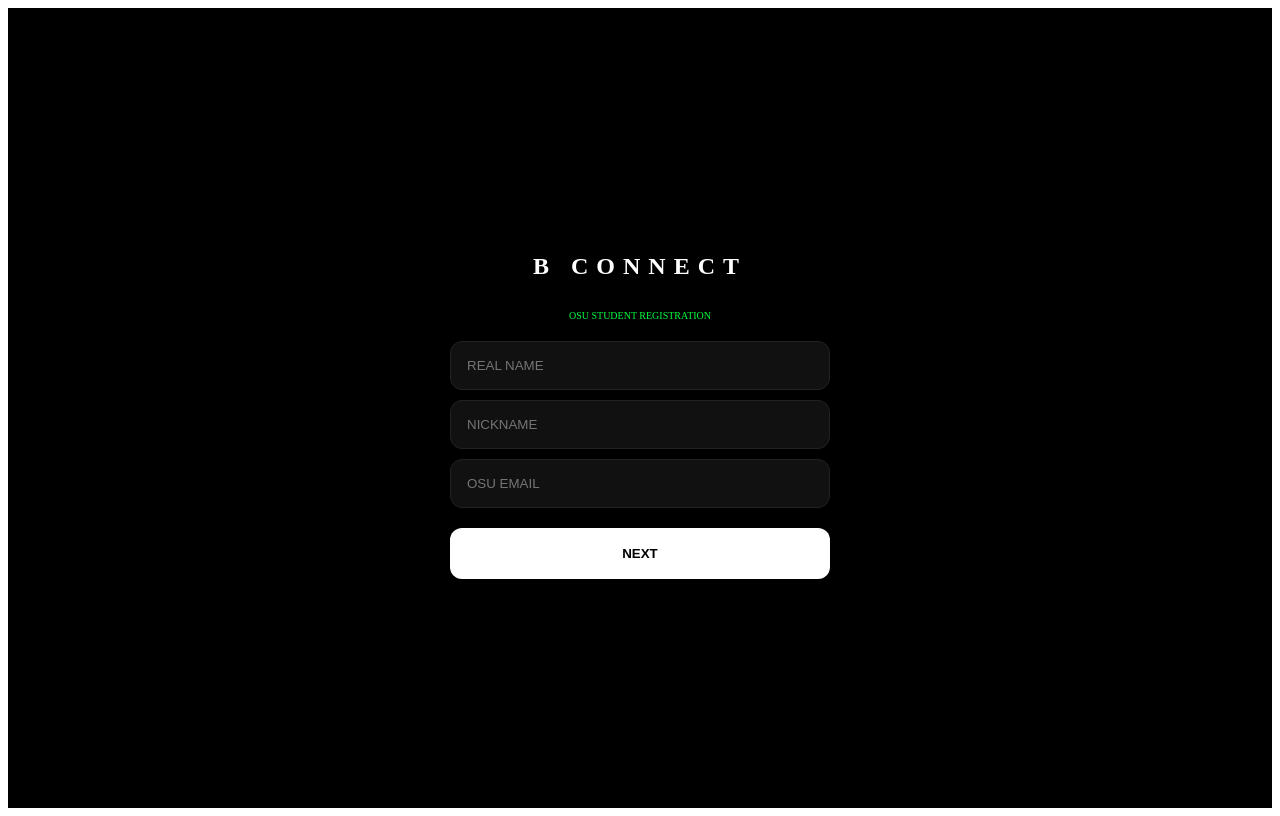
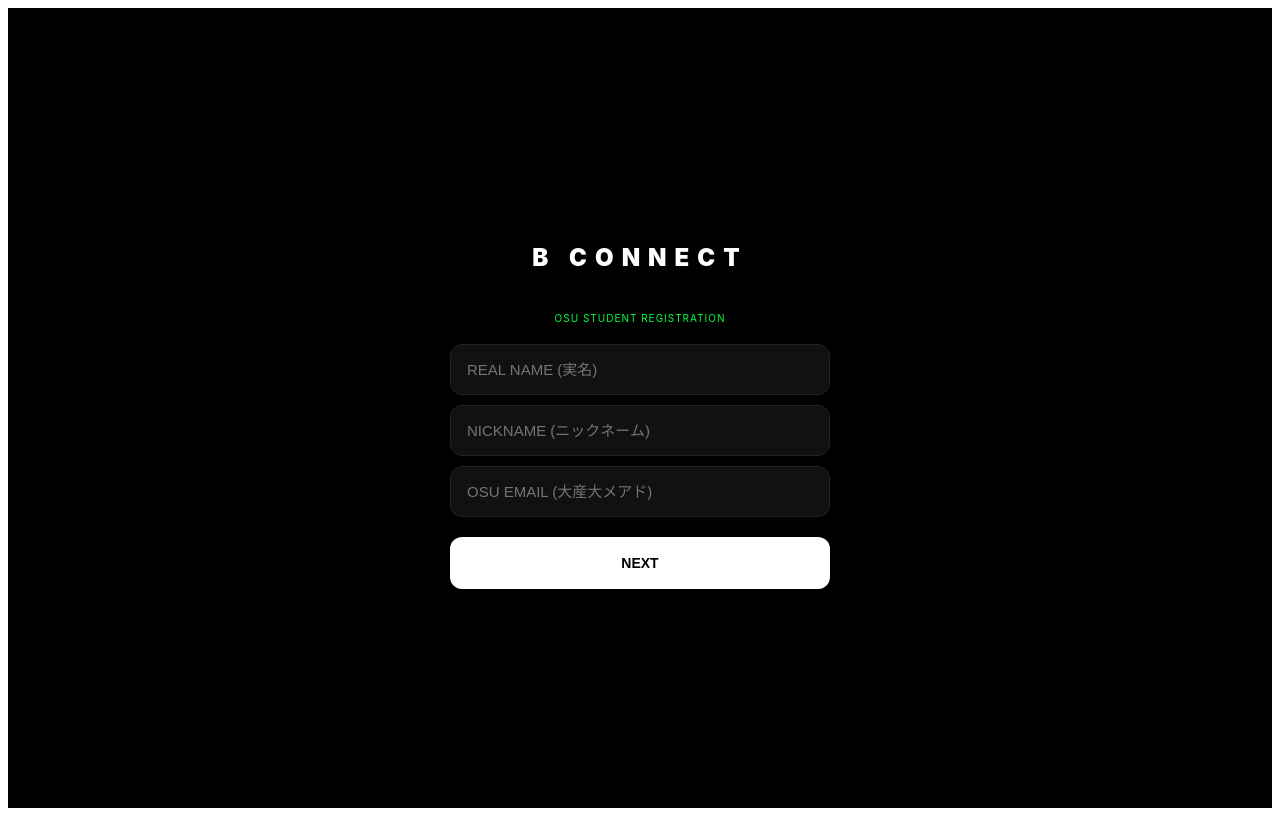
Before and after one commit to rc0-dent/B-CONNECT-SERVICE, a Next.js app: page /signup in a window 1280 px wide. Built offline with nearby package versions, Linux system fonts and the light colour scheme.

Commit message:
Update page.js

```diff
--- a/app/signup/page.js
+++ b/app/signup/page.js
@@ -2,31 +2,40 @@
 import React, { useState } from 'react';
 import { createClient } from '@supabase/supabase-js';
 
+// Supabase接続設定
 const SUPABASE_URL = 'https://zkkywakndxwthfmmkvzo.supabase.co';
 const SUPABASE_KEY = 'sb_publishable_334nMLd_U79eN2zdbQsn4w_8Lb1Gaf8';
 const supabase = createClient(SUPABASE_URL, SUPABASE_KEY);
 
 export default function UserSignup() {
 const [step, setStep] = useState(1);
-const [formData, setFormData] = useState({ realName: '', displayName: '', email: '', password: '' });
+const [formData, setFormData] = useState({ realName: '', displayName: '', email: '' });
 const [loading, setLoading] = useState(false);
 const [status, setStatus] = useState('OSU STUDENT REGISTRATION');
 
+// ステップ1: 入力チェックと「認証コード送信（のフリ）」
 const handleStartAuth = async () => {
 if (!formData.realName || !formData.displayName || !formData.email) {
 setStatus('ERROR: 全て入力してください');
 return;
 }
 setLoading(true);
-// 本来はここでメール送信ですが、テスト用に次へ進ませます
-setTimeout(() => { setStep(2); setStatus('認証コードを入力してください'); setLoading(false); }, 800);
+setStatus('認証コードを送信中...');
+
+// テスト用に少し待ってから次へ
+setTimeout(() => {
+setStep(2);
+setStatus('認証コードを入力してください');
+setLoading(false);
+}, 800);
 };
 
+// ステップ2: データベースへ本番保存！
 const completeRegistration = async () => {
 setLoading(true);
-setStatus('データベースに保存中...');
+setStatus('データベースに記録中...');
 
-// 【ここが重要：データベースに保存する命令！】
+// 【重要】Supabaseの「profiles」テーブルにデータを挿入
 const { error } = await supabase
 .from('profiles')
 .insert([
@@ -34,25 +43,31 @@
 real_name: formData.realName,
 display_name: formData.displayName,
 email: formData.email,
-student_id: formData.email.split('@')[0]
+student_id: formData.email.split('@')[0] // メアドから学籍番号を自動抽出
 }
 ]);
 
 if (error) {
-setStatus('ERROR: ' + error.message);
+console.error('Save Error:', error);
+setStatus('ERROR: 保存に失敗しました。SQLの設定を確認してください');
 setLoading(false);
 } else {
+console.log('Save Success!');
 setStep(3); // 成功したら完了画面へ
 }
 };
 
+// ステップ3: 完了画面
 if (step === 3) {
 return (
 <div style={styles.container}>
 <div style={styles.card}>
 <div style={styles.successIcon}>✓</div>
-<h2 style={{color: '#fff'}}>REGISTRATION COMPLETE</h2>
-<p style={{color: '#8E8E93'}}>データは安全にデータベースへ格納されました。</p>
+<h2 style={{color: '#fff', marginBottom: '10px'}}>DONE</h2>
+<p style={{color: '#8E8E93', fontSize: '13px'}}>
+登録が完了しました。<br/>
+データは正しく「profiles」へ格納されました。
+</p>
 <button onClick={() => window.location.href = '/'} style={styles.button}>トップへ戻る</button>
 </div>
 </div>
@@ -64,15 +79,17 @@
 <div style={styles.card}>
 <h1 style={styles.logo}>B CONNECT</h1>
 <div style={{...styles.status, color: status.includes('ERROR') ? '#FF3B30' : '#00FF41'}}>{status}</div>
+
 {step === 1 ? (
 <>
-<input style={styles.input} placeholder="REAL NAME" value={formData.realName} onChange={e => setFormData({...formData, realName: e.target.value})} />
-<input style={styles.input} placeholder="NICKNAME" value={formData.displayName} onChange={e => setFormData({...formData, displayName: e.target.value})} />
-<input style={styles.input} placeholder="OSU EMAIL" value={formData.email} onChange={e => setFormData({...formData, email: e.target.value})} />
-<button onClick={handleStartAuth} style={styles.button}>NEXT</button>
+<input style={styles.input} placeholder="REAL NAME (実名)" value={formData.realName} onChange={e => setFormData({...formData, realName: e.target.value})} />
+<input style={styles.input} placeholder="NICKNAME (ニックネーム)" value={formData.displayName} onChange={e => setFormData({...formData, displayName: e.target.value})} />
+<input style={styles.input} placeholder="OSU EMAIL (大産大メアド)" value={formData.email} onChange={e => setFormData({...formData, email: e.target.value})} />
+<button onClick={handleStartAuth} disabled={loading} style={styles.button}>NEXT</button>
 </>
 ) : (
 <>
+<p style={{color: '#8E8E93', fontSize: '12px', marginBottom: '20px'}}>{formData.email} 宛に届いたコードを入力（テスト中は適当でOK）</p>
 <input style={styles.input} placeholder="000000" type="number" />
 <button onClick={completeRegistration} disabled={loading} style={styles.button}>
 {loading ? 'SAVING...' : 'COMPLETE'}
@@ -85,11 +102,11 @@
 }
 
 const styles = {
-container: { height: '100dvh', backgroundColor: '#000', display: 'flex', alignItems: 'center', justifyContent: 'center' },
+container: { height: '100dvh', backgroundColor: '#000', display: 'flex', alignItems: 'center', justifyContent: 'center', fontFamily: '-apple-system, sans-serif' },
 card: { width: '85%', maxWidth: '380px', textAlign: 'center' },
-logo: { color: '#fff', fontSize: '24px', letterSpacing: '8px', fontWeight: '900', marginBottom: '30px' },
-status: { fontSize: '10px', marginBottom: '20px' },
-input: { width: '100%', padding: '16px', backgroundColor: '#111', border: '1px solid #222', color: '#fff', borderRadius: '12px', marginBottom: '10px', boxSizing: 'border-box' },
-button: { width: '100%', padding: '18px', backgroundColor: '#fff', color: '#000', borderRadius: '12px', fontWeight: '900', border: 'none', marginTop: '10px' },
-successIcon: { width: '60px', height: '60px', backgroundColor: '#00FF41', borderRadius: '50%', color: '#000', fontSize: '30px', lineHeight: '60px', margin: '0 auto 20px' }
+logo: { color: '#fff', fontSize: '24px', letterSpacing: '8px', fontWeight: '900', marginBottom: '40px' },
+status: { fontSize: '10px', letterSpacing: '1px', marginBottom: '20px' },
+input: { width: '100%', padding: '16px', backgroundColor: '#111', border: '1px solid #222', color: '#fff', borderRadius: '12px', marginBottom: '10px', fontSize: '15px', outline: 'none', boxSizing: 'border-box' },
+button: { width: '100%', padding: '18px', backgroundColor: '#fff', color: '#000', borderRadius: '12px', fontWeight: '900', fontSize: '14px', border: 'none', marginTop: '10px', cursor: 'pointer' },
+successIcon: { width: '60px', height: '60px', backgroundColor: '#00FF41', borderRadius: '50%', color: '#000', fontSize: '30px', lineHeight: '60px', margin: '0 auto 20px', fontWeight: 'bold' }
 };
```
